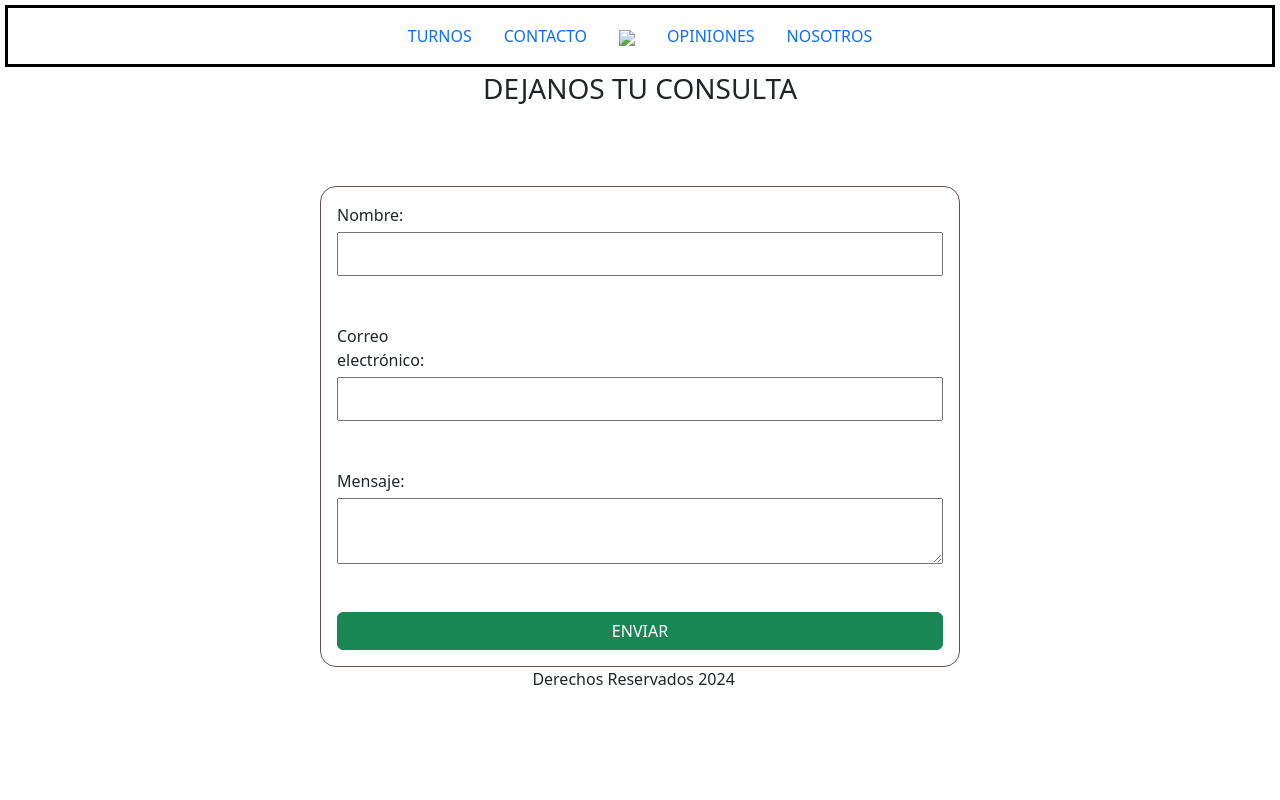
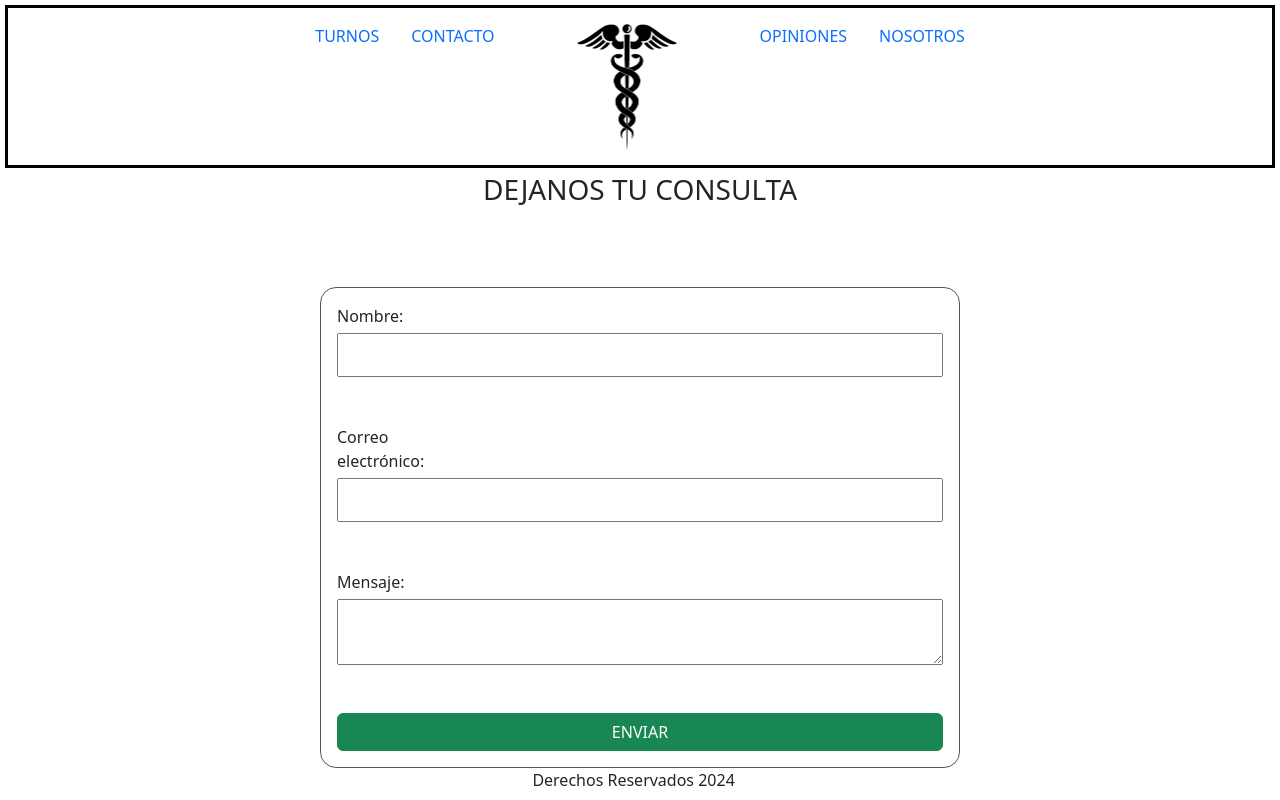
Before and after one commit to caseresa/PreEntrega2-Caseres, a plain HTML site: page pages/contacto.html in a window 1280 px wide. Drawn offline with nearby package versions, Linux system fonts and the light colour scheme.

Commit message:
cambio url imagen de pages

```diff
--- a/pages/contacto.html
+++ b/pages/contacto.html
@@ -24,7 +24,7 @@
                 </li>
                 <li class="nav-item">
                     <a class="nav-link" href="../index.html">
-                        <img id="logoMedicina" src="./img/logoMedicina.png"/>
+                        <img id="logoMedicina" src="../img/logoMedicina.png"/>
                     </a>
                 </li>
                 <li class="nav-item">
```
Also changed, not shown: pages/nosotros.html (+1 -1 lines), pages/opiniones.html (+1 -1 lines), pages/turnos.html (+1 -1 lines).
